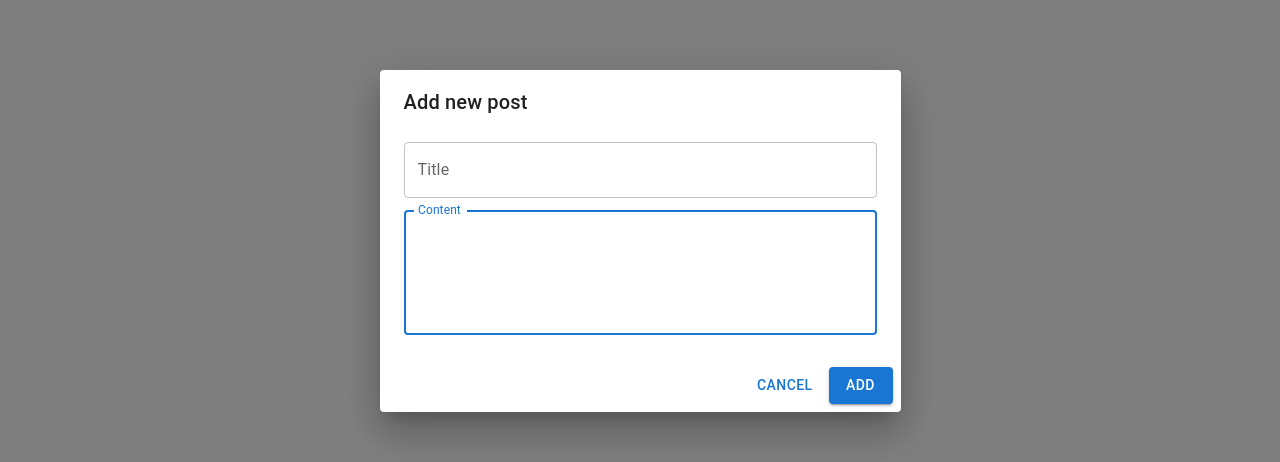
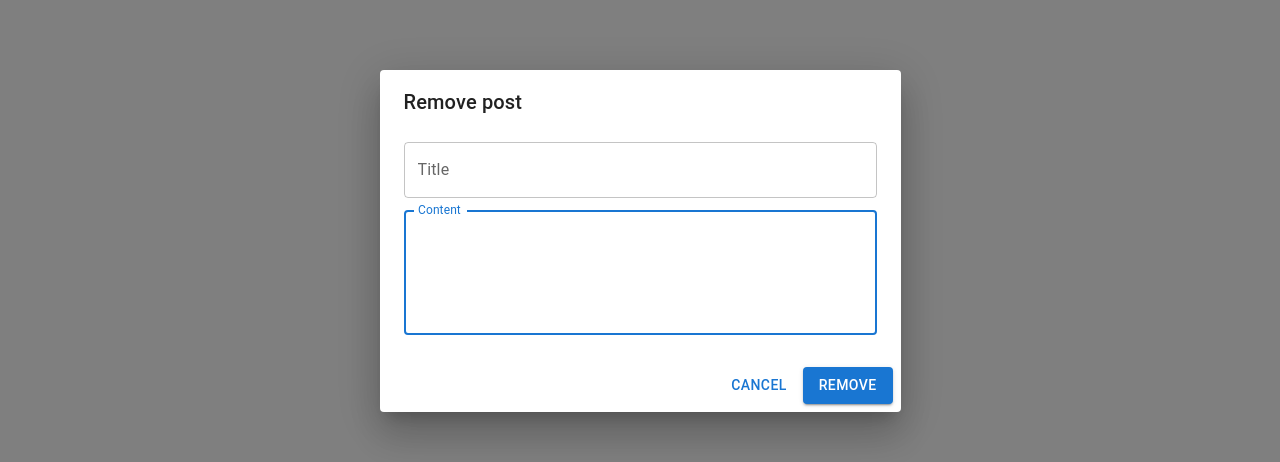
Before and after one commit to przemyslaw-paziewski/sample-app, a Next.js app: page /user/1 in a window 1280 px wide. Both pictures are taken after a click on the button 1222 px from the left and 53 px from the top of the page. Shown: the part 159-621 px from the top of the page. Built offline with nearby package versions, Linux system fonts and the light colour scheme; no server answers.

Commit message:
feat / usePostCreate custom hook add

```diff
--- /dev/null
+++ b/src/hooks/usePostCreate.tsx
@@ -0,0 +1,123 @@
+import { enums } from "@/constants/enums"
+import { useModal } from "@/context/modalContext"
+import { type Posts } from "@/interfaces/interfaces"
+import { createPost } from "@/utils/utils"
+import {
+  Button,
+  DialogActions,
+  DialogContent,
+  DialogTitle,
+  TextField,
+} from "@mui/material"
+import { type BaseSyntheticEvent } from "react"
+import { useMutation, useQueryClient } from "react-query"
+
+export const usePostCreate = (
+  userId: string
+): {
+  handlePostCreate: ([title, content]: [string, string]) => (
+    event: Event | BaseSyntheticEvent
+  ) => void
+} => {
+  const { setModal, handleClose } = useModal()
+  const queryClient = useQueryClient()
+  const addPostMutation = useMutation(
+    async ([title, content]: [string, string]) => {
+      await createPost(title, content, Number(userId))
+    },
+    {
+      onMutate: async ([title, content]: [string, string]) => {
+        await queryClient.cancelQueries(["usersPosts", userId])
+        const previousPosts = queryClient.getQueryData<Posts[]>([
+          "usersPosts",
+          userId,
+        ])
+        if (previousPosts != null && previousPosts.length > 0) {
+          const postsWithNewOne = [
+            ...previousPosts,
+            {
+              userId,
+              id: parseFloat(
+                (Math.random() * (1000000 - 10000) + 10000).toFixed(2)
+              ),
+              title,
+              body: content,
+            },
+          ] as Posts[]
+
+          queryClient.setQueryData<Posts[]>(
+            ["usersPosts", userId],
+            postsWithNewOne
+          )
+        }
+
+        return { previousPosts }
+      },
+
+      onError: (_err, variables, context) => {
+        if (
+          context?.previousPosts != null &&
+          context?.previousPosts.length > 0
+        ) {
+          queryClient.setQueryData<Posts[]>(
+            ["usersPosts", userId],
+            context.previousPosts
+          )
+        }
+      },
+
+      // Normalnie dodatkowo ponownie bym zfetchował to query po ununięciu lub errorze, ale tutaj, poniewaz api jest testowe, a usunięcie jest tylko symylucaję komentuję to.
+      // onSettled: () => {
+      //   void queryClient.invalidateQueries("usersPosts")
+      // },
+    }
+  )
+
+  const handlePostCreate =
+    ([title, content]: [string, string]) =>
+    (event: Event | BaseSyntheticEvent): void => {
+      event.preventDefault()
+      event.stopPropagation()
+      setModal({
+        isOpen: true,
+        content: (
+          <>
+            <DialogTitle>{enums.REMOVE_MODAL_TITLE}</DialogTitle>
+            <DialogContent>
+              <TextField
+                autoFocus
+                margin="dense"
+                id="title"
+                label="Title"
+                type="text"
+                fullWidth
+              />
+              <TextField
+                autoFocus
+                margin="dense"
+                id="content"
+                label="Content"
+                multiline
+                rows={4}
+                fullWidth
+              />
+            </DialogContent>
+            <DialogActions>
+              <Button onClick={handleClose}>{enums.CANCEL}</Button>
+              <Button
+                onClick={() => {
+                  addPostMutation.mutate([title, content])
+                  handleClose()
+                }}
+                variant="contained"
+              >
+                {enums.REMOVE}
+              </Button>
+            </DialogActions>
+          </>
+        ),
+      })
+    }
+
+  return { handlePostCreate }
+}
--- a/src/pages/user/[id].tsx
+++ b/src/pages/user/[id].tsx
@@ -1,14 +1,6 @@
 import PageWrapper from "@components/PageWrapper"
 import { enums } from "@constants/enums"
-import {
-  Button,
-  Container,
-  DialogActions,
-  DialogContent,
-  DialogTitle,
-  TextField,
-  Typography,
-} from "@mui/material"
+import { Button, Container, Typography } from "@mui/material"
 import { fetchSingleUser, fetchUsers } from "@utils/utils"
 import { type GetStaticPaths, type GetStaticProps } from "next"
 import { dehydrate, QueryClient, useQuery } from "react-query"
@@ -17,52 +9,16 @@ import Link from "next/link"
 import { links } from "@constants/links"
 import AddIcon from "@mui/icons-material/Add"
 import { topContainerStyles } from "@/styles/styles"
-import { useModal } from "@/context/modalContext"
 import PostsList from "@/components/PostsList"
+import { usePostCreate } from "@/hooks/usePostCreate"
 
 export default function UserDetails({ id }: { id: string }): JSX.Element {
-  const { setModal, handleClose } = useModal()
+  const { handlePostCreate } = usePostCreate(id)
 
   const { data: singleUserData } = useQuery({
     queryKey: ["singleUser", id],
     queryFn: async () => await fetchSingleUser(id),
   })
-
-  const handlePostAdd = (): void => {
-    setModal({
-      isOpen: true,
-      content: (
-        <>
-          <DialogTitle>Add new post</DialogTitle>
-          <DialogContent>
-            <TextField
-              autoFocus
-              margin="dense"
-              id="title"
-              label="Title"
-              type="text"
-              fullWidth
-            />
-            <TextField
-              autoFocus
-              margin="dense"
-              id="content"
-              label="Content"
-              multiline
-              rows={4}
-              fullWidth
-            />
-          </DialogContent>
-          <DialogActions>
-            <Button onClick={handleClose}>Cancel</Button>
-            <Button onClick={handleClose} variant="contained">
-              Add
-            </Button>
-          </DialogActions>
-        </>
-      ),
-    })
-  }
 
   return (
     <PageWrapper
@@ -76,7 +32,10 @@ export default function UserDetails({ id }: { id: string }): JSX.Element {
         <Typography variant="h2" align="center">
           {singleUserData?.name}
         </Typography>
-        <Button variant="contained" onClick={handlePostAdd}>
+        <Button
+          variant="contained"
+          onClick={handlePostCreate(["test", "test"])}
+        >
           <AddIcon fontSize="large" />
         </Button>
       </Container>
--- a/src/utils/utils.tsx
+++ b/src/utils/utils.tsx
@@ -37,3 +37,23 @@ export const deletePost = async (postId: string): Promise<void> => {
     throw new Error()
   }
 }
+
+export const createPost = async (
+  title: string,
+  content: string,
+  userId: number
+): Promise<void> => {
+  const res = await axios({
+    method: "post",
+    url: `posts`,
+    data: {
+      title,
+      content,
+      userId,
+    },
+  })
+
+  if (res.status !== 201) {
+    throw new Error()
+  }
+}
```
